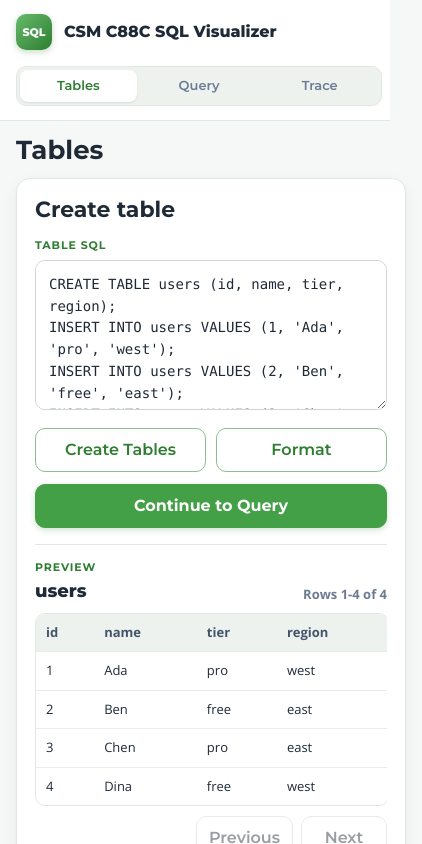
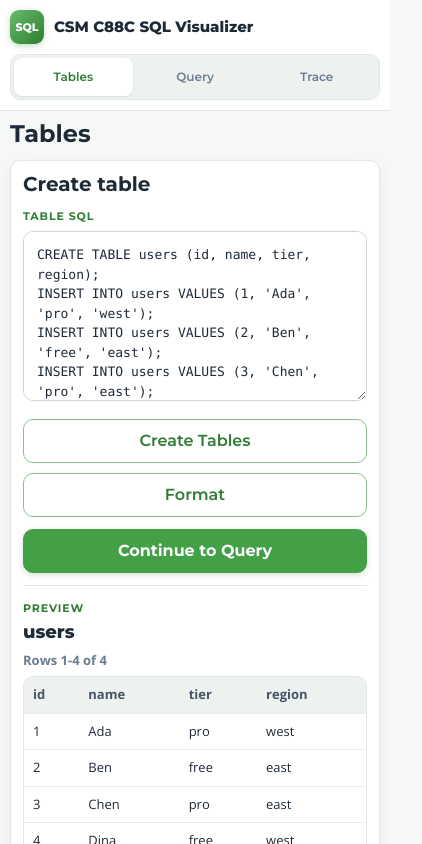
Before and after one commit to Qamil-Mirza/SQL-Tutor, a React (Vite) app: page /tables in a window 390 px wide. Shown: the top 844 px of the page, 422 px wide, since content can reach past the window. Built offline with nearby package versions, Linux system fonts and the light colour scheme.

Commit message:
Improve mobile layout

```diff
--- a/src/App.css
+++ b/src/App.css
@@ -20,6 +20,14 @@
   min-height: 100vh;
   background: var(--paper-soft);
   color: var(--ink);
+  overflow-x: clip;
+}
+
+.app-shell,
+.app-shell *,
+.app-shell *::before,
+.app-shell *::after {
+  box-sizing: border-box;
 }
 
 .app-shell h1,
@@ -47,6 +55,7 @@
 .route-tabs {
   display: inline-flex;
   flex: 0 0 auto;
+  min-width: 0;
   gap: 4px;
   border: 1px solid var(--line);
   border-radius: 10px;
@@ -55,6 +64,7 @@
 }
 
 .route-tabs button {
+  min-width: 0;
   min-height: 32px;
   border: 0;
   border-radius: 8px;
@@ -136,6 +146,7 @@
   font-family: var(--font-display);
   font-weight: 800;
   line-height: 1.2;
+  overflow-wrap: anywhere;
 }
 
 .brand-subtitle {
@@ -328,6 +339,7 @@
 
 .section-heading-row {
   display: flex;
+  min-width: 0;
   align-items: flex-start;
   justify-content: space-between;
   gap: 12px;
@@ -393,6 +405,7 @@ textarea {
 .sql-editor-shell {
   position: relative;
   min-height: 132px;
+  min-width: 0;
   border-radius: 10px;
   background: var(--code);
 }
@@ -544,6 +557,9 @@ button:disabled {
 .share-modal {
   position: relative;
   width: min(100%, 520px);
+  max-height: calc(100dvh - 40px);
+  overflow: auto;
+  box-sizing: border-box;
   border: 1px solid color-mix(in srgb, var(--accent) 18%, var(--line));
   border-radius: 8px;
   background: var(--paper);
@@ -628,6 +644,7 @@ button:disabled {
   display: grid;
   grid-template-columns: 42px minmax(84px, 120px) 42px;
   gap: 8px;
+  width: min(100%, 228px);
   max-width: 228px;
 }
 
@@ -751,6 +768,7 @@ button:disabled {
 .trace-state-toggle {
   display: inline-grid;
   grid-template-columns: repeat(2, minmax(92px, 1fr));
+  max-width: 100%;
   gap: 4px;
   margin-top: 4px;
   border: 1px solid var(--line);
@@ -865,26 +883,27 @@ h3 {
 }
 
 .preview-header h3 {
-  overflow: hidden;
   margin: 2px 0 0;
   color: var(--ink);
   font-size: 18px;
   letter-spacing: 0;
-  text-overflow: ellipsis;
   text-transform: none;
-  white-space: nowrap;
+  overflow-wrap: anywhere;
 }
 
 .preview-count {
-  flex: 0 0 auto;
+  flex: 0 1 auto;
   margin: 0;
   color: var(--muted);
   font-size: 13px;
   font-weight: 750;
+  line-height: 1.25;
+  text-align: right;
 }
 
 .pagination-controls {
   display: flex;
+  min-width: 0;
   align-items: center;
   justify-content: flex-end;
   gap: 8px;
@@ -1055,7 +1074,19 @@ th.selected-column {
     position: static;
     align-items: flex-start;
     flex-direction: column;
-    padding: 14px 16px;
+    gap: 10px;
+    padding: 12px 14px;
+  }
+
+  .brand-lockup {
+    width: 100%;
+    gap: 10px;
+  }
+
+  .brand-mark {
+    width: 34px;
+    height: 34px;
+    border-radius: 9px;
   }
 
   .route-tabs {
@@ -1064,6 +1095,8 @@ th.selected-column {
 
   .route-tabs button {
     flex: 1;
+    min-height: 40px;
+    padding: 7px 8px;
   }
 
   .brand-subtitle {
@@ -1073,14 +1106,243 @@ th.selected-column {
   .build-pane,
   .trace-pane,
   .workflow-page {
-    padding: 16px;
+    padding: 14px;
+  }
+
+  .workflow-page,
+  .visualization-route {
+    min-height: auto;
+  }
+
+  .query-page-grid,
+  .tables-route,
+  .query-route {
+    gap: 12px;
+  }
+
+  .compact-heading {
+    align-items: flex-start;
+    flex-direction: column-reverse;
+    gap: 8px;
+  }
+
+  .query-route .compact-heading {
+    flex-direction: column;
+  }
+
+  .table-context,
+  .table-builder,
+  .query-card,
+  .trace-card {
+    border-radius: 10px;
+  }
+
+  .table-context,
+  .table-builder,
+  .query-card,
+  .trace-card {
+    padding: 14px;
   }
 
   .pane-heading h1 {
-    font-size: 26px;
+    font-size: 24px;
+    line-height: 1.12;
+  }
+
+  .trace-title-section h1,
+  .table-builder h2,
+  .query-card h2,
+  .visualization-panel h2 {
+    font-size: 20px;
+  }
+
+  textarea {
+    min-height: 132px;
+    font-size: 13px;
+    line-height: 1.5;
+  }
+
+  .table-sql-editor {
+    min-height: 170px;
+  }
+
+  #sql-editor,
+  .sql-editor-shell {
+    min-height: 156px;
+  }
+
+  .sql-highlight {
+    font-size: 13px;
+    line-height: 1.5;
+  }
+
+  .editor-actions > button {
+    flex-basis: 100%;
+    min-height: 42px;
+  }
+
+  .back-button {
+    min-height: 40px;
+  }
+
+  .preview-header {
+    align-items: flex-start;
+    flex-wrap: wrap;
+    gap: 6px 10px;
+  }
+
+  .preview-count {
+    text-align: left;
+  }
+
+  .pagination-controls {
+    flex-wrap: wrap;
+    justify-content: flex-start;
+  }
+
+  .pagination-controls button {
+    flex: 1 1 120px;
+    min-height: 40px;
+  }
+
+  .trace-pagination-controls span {
+    flex: 1 0 100%;
+    margin-right: 0;
+  }
+
+  .stepper-card,
+  .trace-stepper-card {
+    justify-items: stretch;
   }
 
   .step-controls {
+    grid-template-columns: 44px minmax(88px, 1fr) 44px;
+    width: min(100%, 240px);
     max-width: none;
   }
+
+  .icon-button,
+  .reset-button {
+    min-height: 42px;
+  }
+
+  .step-rail {
+    padding-bottom: 6px;
+  }
+
+  .step-list {
+    margin: 0;
+    padding-right: 8px;
+    padding-left: 8px;
+  }
+
+  .step-list li {
+    max-width: 138px;
+    min-height: 36px;
+    font-size: 12px;
+  }
+
+  .trace-state-toggle {
+    width: min(100%, 320px);
+  }
+
+  .source-grid,
+  .group-grid {
+    gap: 12px;
+  }
+
+  .group-bucket {
+    padding: 10px;
+  }
+
+  th,
+  td {
+    padding: 8px 9px;
+  }
+
+  .modal-backdrop {
+    align-items: start;
+    padding: 12px;
+  }
+
+  .share-modal {
+    width: 100%;
+    max-height: calc(100dvh - 24px);
+    padding: 18px;
+  }
+
+  .share-modal h2 {
+    margin-right: 34px;
+    font-size: 21px;
+  }
 }
+
+@media (max-width: 420px) {
+  .app-topbar {
+    padding: 10px;
+  }
+
+  .brand-title {
+    font-size: 15px;
+  }
+
+  .route-tabs {
+    gap: 3px;
+    padding: 3px;
+  }
+
+  .route-tabs button {
+    min-height: 38px;
+    padding: 6px 5px;
+    font-size: 12px;
+  }
+
+  .build-pane,
+  .trace-pane,
+  .workflow-page {
+    padding: 10px;
+  }
+
+  .table-context,
+  .table-builder,
+  .query-card,
+  .trace-card {
+    padding: 12px;
+  }
+
+  .field-label {
+    margin-top: 12px;
+  }
+
+  .table-preview-list {
+    gap: 12px;
+    margin-top: 12px;
+  }
+
+  .preview-header {
+    display: grid;
+  }
+
+  .pagination-controls {
+    display: grid;
+    grid-template-columns: 1fr 1fr;
+  }
+
+  .trace-pagination-controls {
+    grid-template-columns: 1fr;
+  }
+
+  .pagination-controls button {
+    width: 100%;
+  }
+
+  .trace-state-toggle {
+    grid-template-columns: 1fr 1fr;
+  }
+
+  .aggregate-chip,
+  .condition-chip {
+    max-width: 100%;
+    overflow-wrap: anywhere;
+  }
+}
--- a/src/App.tsx
+++ b/src/App.tsx
@@ -191,10 +191,10 @@ function App() {
       <AppShell path={path} onNavigate={handleShellNavigate}>
         <section className="workflow-page query-route" aria-label="Query page">
           <div className="pane-heading compact-heading">
+            <h1>Query</h1>
             <button className="secondary-button back-button" type="button" onClick={() => navigate('/tables')}>
               Back to tables
             </button>
-            <h1>Query</h1>
           </div>
           <div className="query-page-grid">
             <QueryEditor
```
Also changed, not shown: 1 other file (tests, documents, lock files or other folders).
